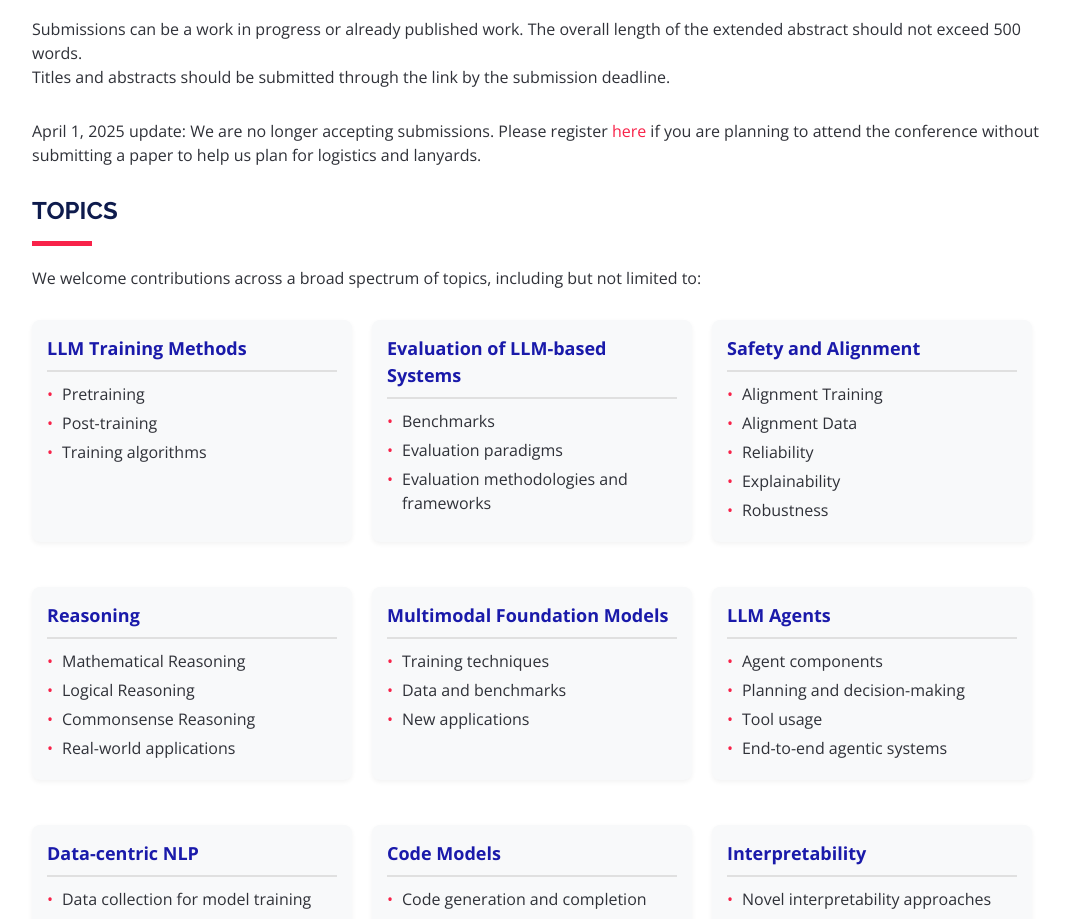
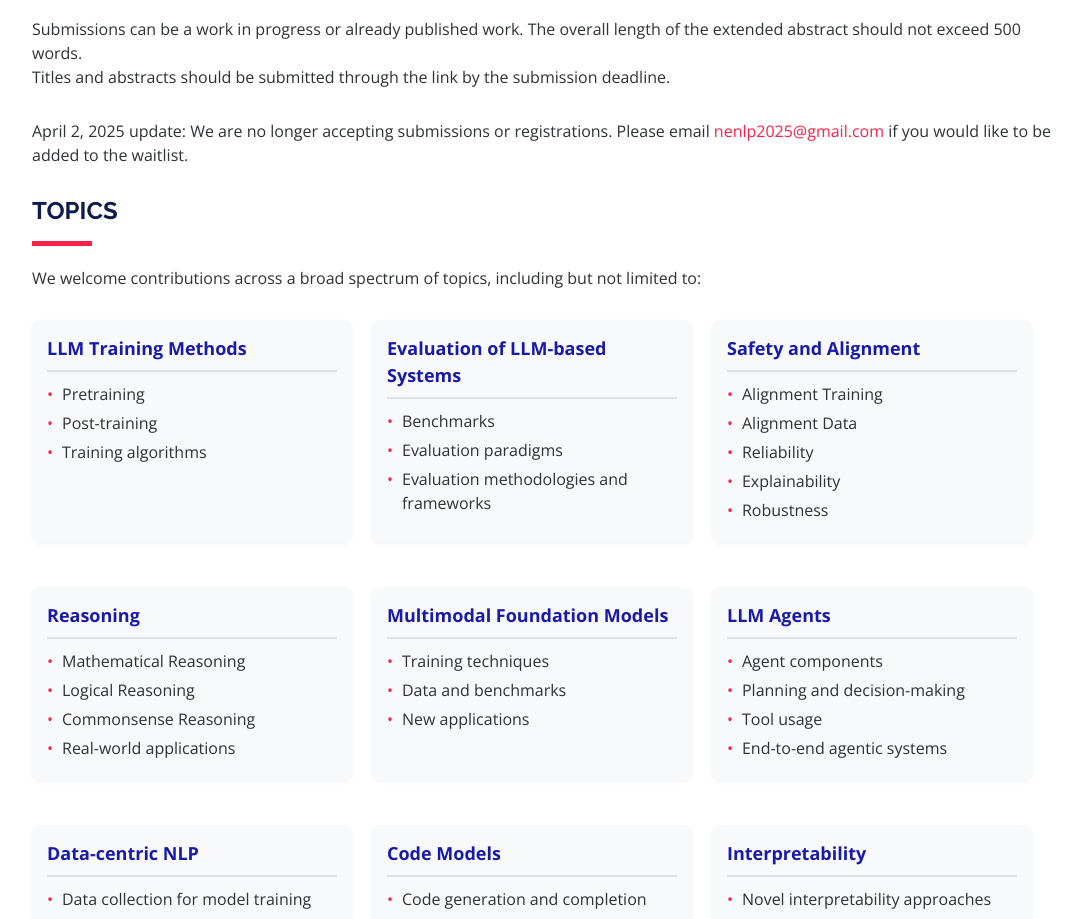
Before and after one commit to nenlp/nenlp.github.io, a plain HTML site: page spr2025/index.html in a window 1280 px wide. Shown: the part 1965-2884 px from the top of the page, without its empty margins (98-1179 px from the left). Drawn offline with nearby package versions, Linux system fonts and the light colour scheme.

Commit message:
Update index.html

```diff
--- a/spr2025/index.html
+++ b/spr2025/index.html
@@ -204,7 +204,7 @@
           Titles and abstracts should be submitted through the link by the submission deadline.
         </p>
 
-        <p>April 1, 2025 update: We are no longer accepting submissions. Please register <a href="https://docs.google.com/forms/d/e/1FAIpQLSeCZgEmjGCGT2U1L6XAYCurlexF8ex6_2MRJyxDnM2O35Egig/viewform?usp=dialog">here</a> if you are planning to attend the conference without submitting a paper to help us plan for logistics and lanyards.</p>
+        <p>April 2, 2025 update: We are no longer accepting submissions or registrations. Please email <a href="mailto:nenlp2025@gmail.com">nenlp2025@gmail.com</a> if you would like to be added to the waitlist.</p>
 
         <div class="section-header">
           <h2>Topics</h2>
```
